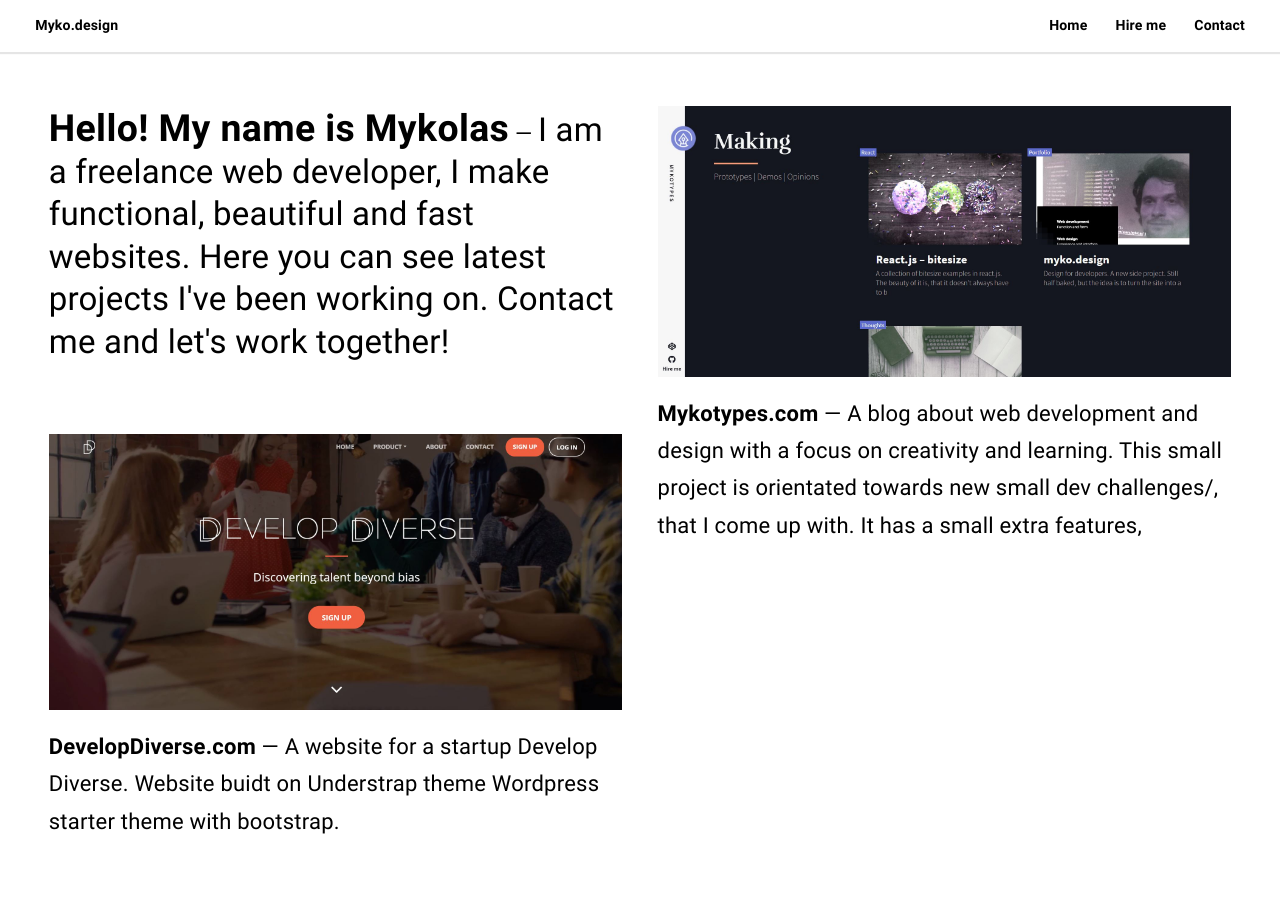
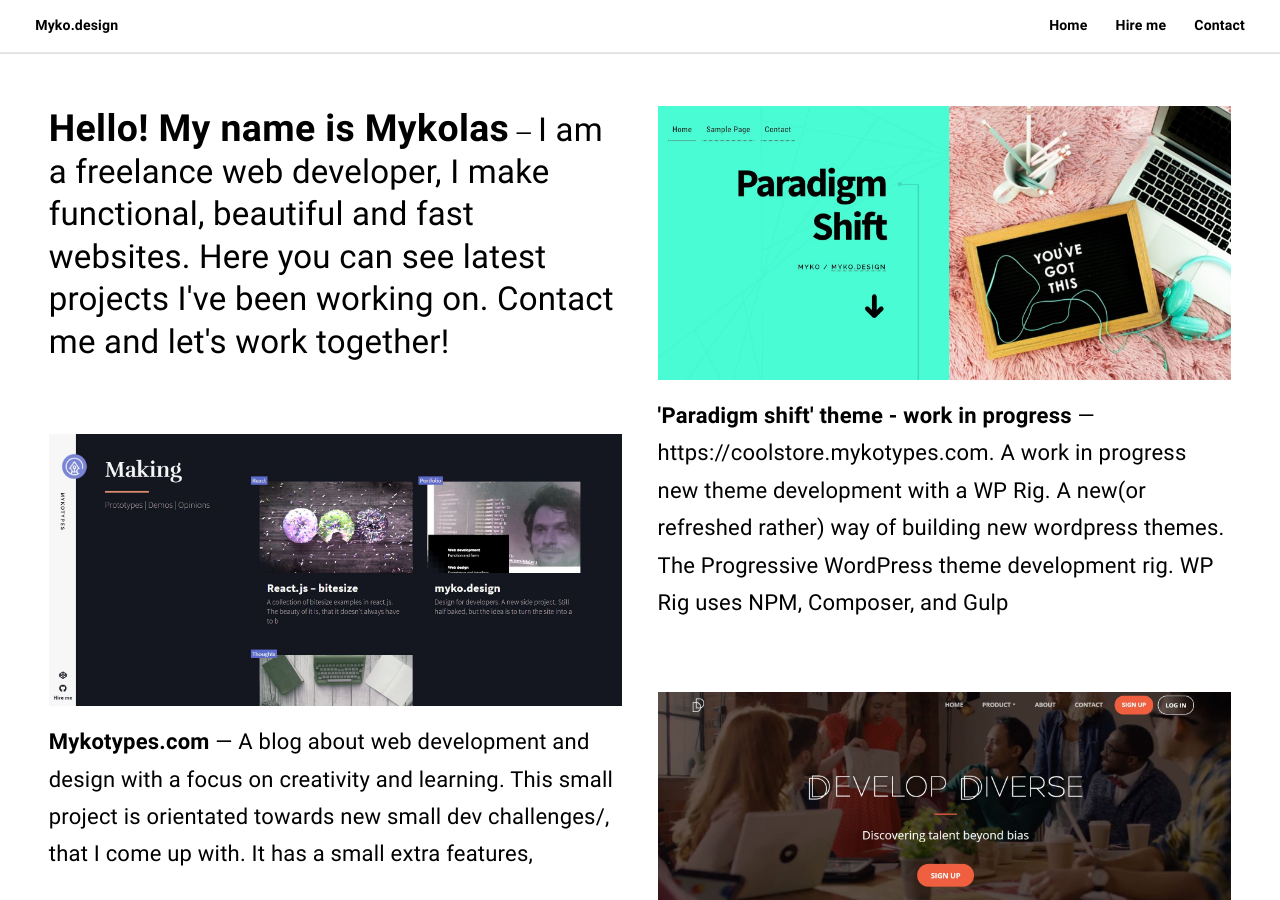
Before and after one commit to mykotypes/barber-jekyll, a Jekyll site: the page built from index.html, in a window 1280 px wide and 900 px high. Built offline with Jekyll 4.4.1, drawn with Linux system fonts in a browser that asks for light colours; some web fonts are replaced; the list of posts is cut into pages by our own code.

Commit message:
Paradigm Blog post

```diff
--- a/_posts/2018-09-03-developdiverse.markdown
+++ b/_posts/2018-09-03-developdiverse.markdown
@@ -9,6 +9,7 @@
   - Startup
   - Wordpress
   - Custom theme
+  - Theme development
 ---
 
 A website for a startup [Develop Diverse](https://www.developdiverse.com/){:target="_blank"}. Website buidt on [Understrap](https://understrap.com){:target="_blank"} theme Wordpress starter theme with bootstrap.
--- /dev/null
+++ b/_posts/2019-11-25-paradigm.markdown
@@ -0,0 +1,26 @@
+---
+layout: post
+title: "'Paradigm shift' theme - work in progress"
+date: 2018-11-25
+description:
+image: /assets/images/paradigm-wprig.jpg
+author: Mykolas Tikuisis
+tags:
+  - Theme development
+  - Wordpress
+  - Custom theme
+  - wprig
+---
+
+### [https://coolstore.mykotypes.com](https://coolstore.mykotypes.com/){:target="_blank"}.
+
+<br>
+A work in progress new theme development with a [WP Rig](https://wprig.io/){:target="_blank"}. A new(or refreshed rather) way of building new wordpress themes. The Progressive WordPress theme development rig. WP Rig uses NPM, Composer, and Gulp 4.
+
+![Placeholder](/assets/images/wprig.jpg)
+
+A great set of tools all in one to build themes that are fast to load, modular and full of newest features to support. It is ready for Gutenberg, AMP ready as well as loads assets progressively. It processes your sass, takes care of your cutting edge javascript(babel) and when the build process is done is zips your newly built theme into a single file.
+
+So far, the work is still in progress, but to be honest seeing google page speed anything over 90% is so relieving.
+
+![speed](/assets/images/wprig-speed.jpg)
```
Also changed, not shown: assets/images/paradigm-wprig.jpg (added), assets/images/wprig-logo.jpg (added), assets/images/wprig-speed.jpg (added), assets/images/wprig.jpg (added), 9 other files.
